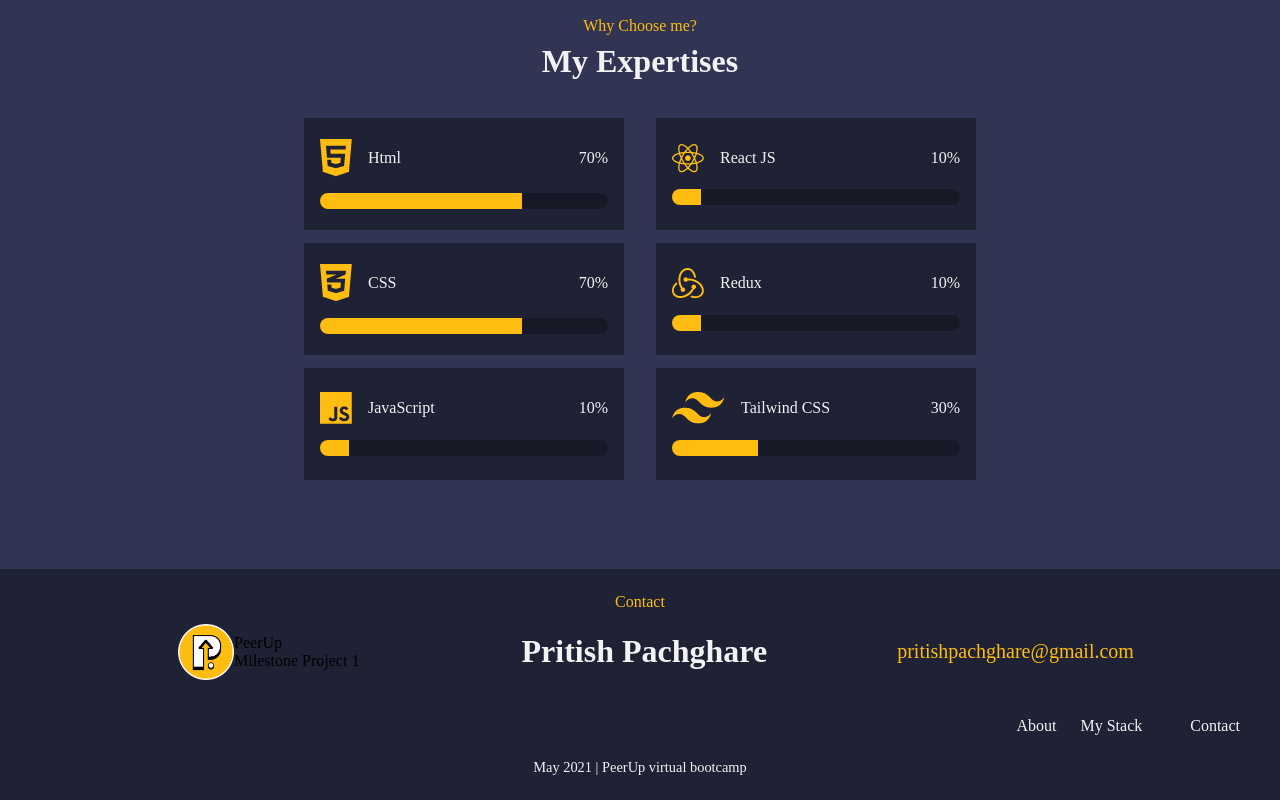
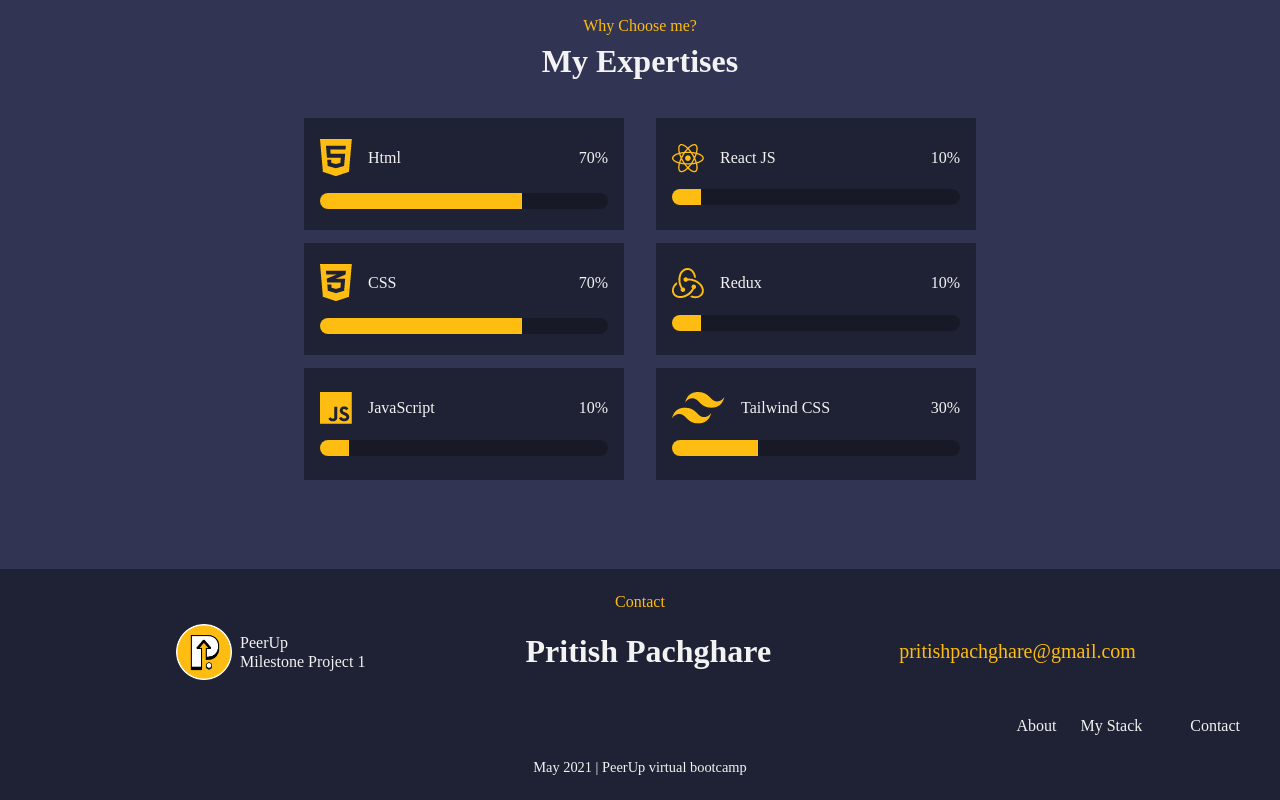
Before and after one commit to pritishpachghare/milestoneproject1byPritish, a plain HTML site: page index.html in a window 1280 px wide. Shown: the part 1631-2431 px from the top of the page. Drawn offline with Linux system fonts and the light colour scheme.

Commit message:
new changes

```diff
--- a/index.html
+++ b/index.html
@@ -169,7 +169,7 @@
 		<div class="footer-inner">
 			<div class="ppp footer-ppp">
 				<img src="./assets/peerUpLogo.png" alt="logo" class="logo" />
-				<div class="brand-text">
+				<div class="ppp-text">
 					<p>PeerUp</p>
 					<p>Milestone Project 1</p>
 				</div>
```
